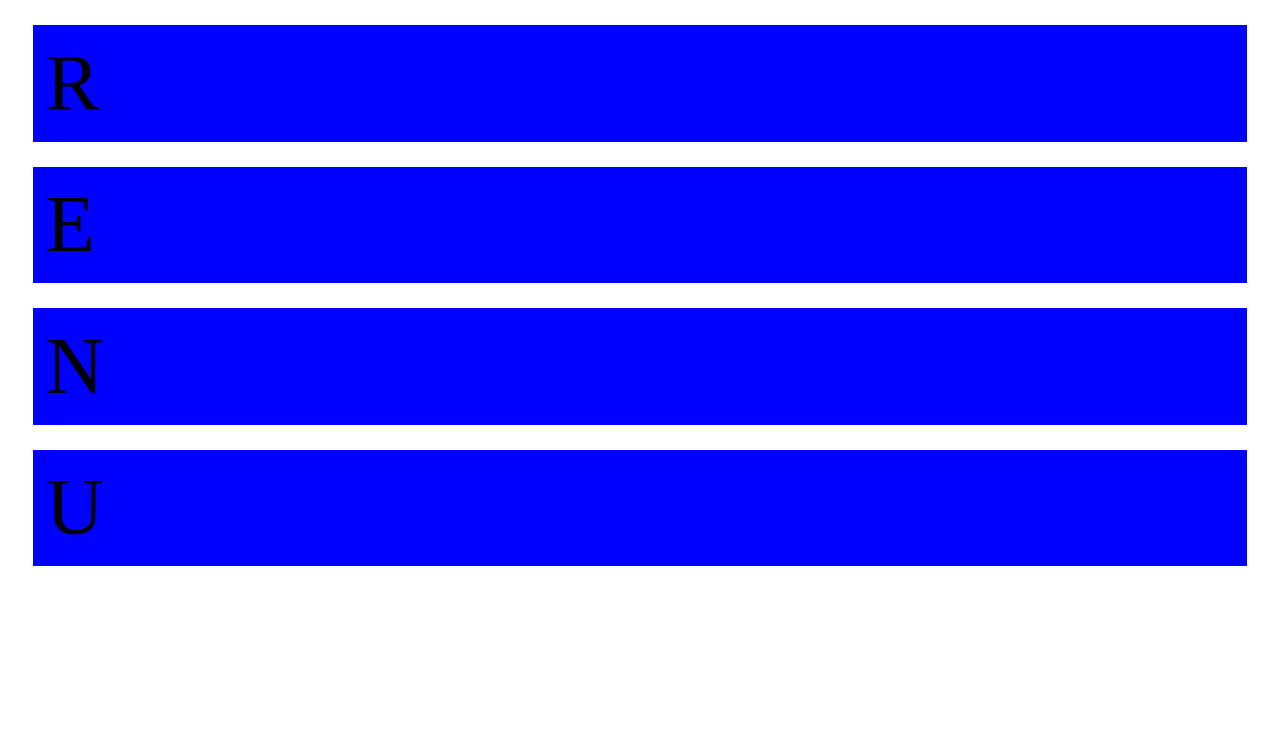
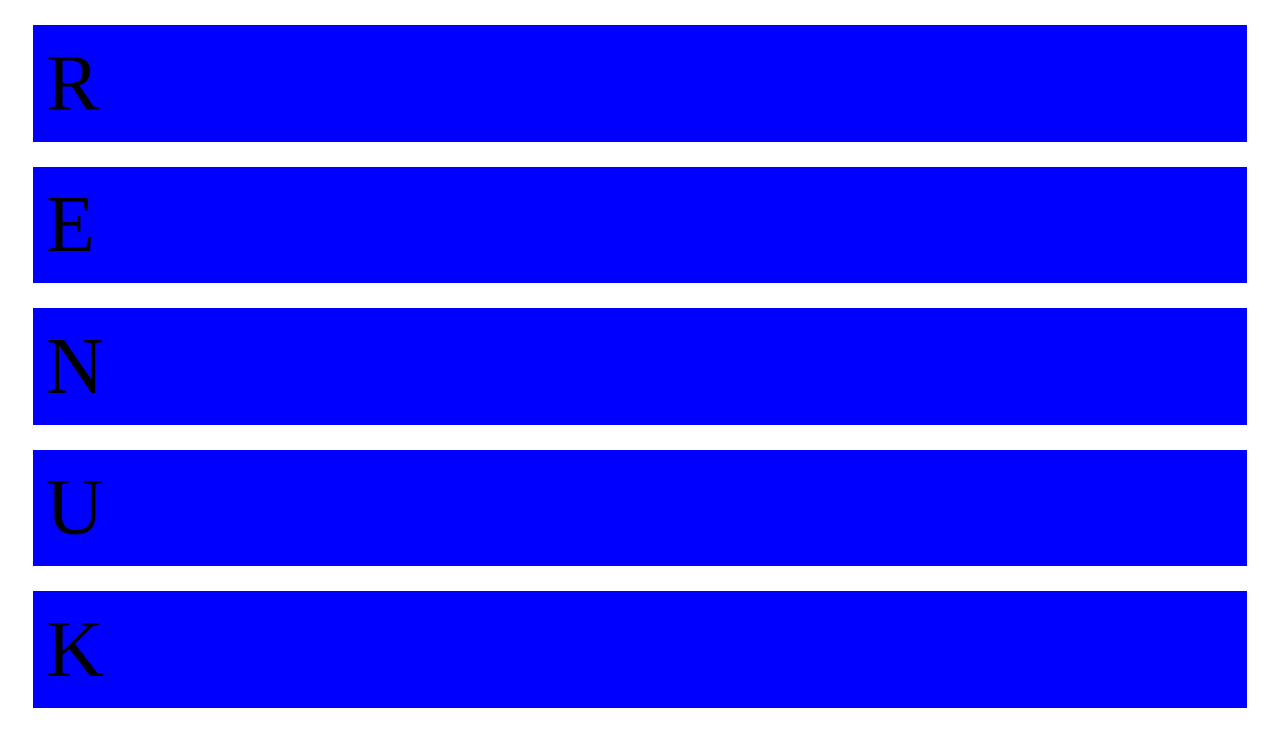
Before and after one commit to vijayarenukakalidindi/renukawebapps, a plain HTML site: page flex.html in a window 1280 px wide. Drawn offline with Linux system fonts and the light colour scheme.

Commit message:
Update flex.html

```diff
--- a/flex.html
+++ b/flex.html
@@ -18,6 +18,7 @@
        <div>E</div>
        <div>N</div>
        <div>U</div>
+      <div>K</div>
     </div>
   </body>
 </html>
```
